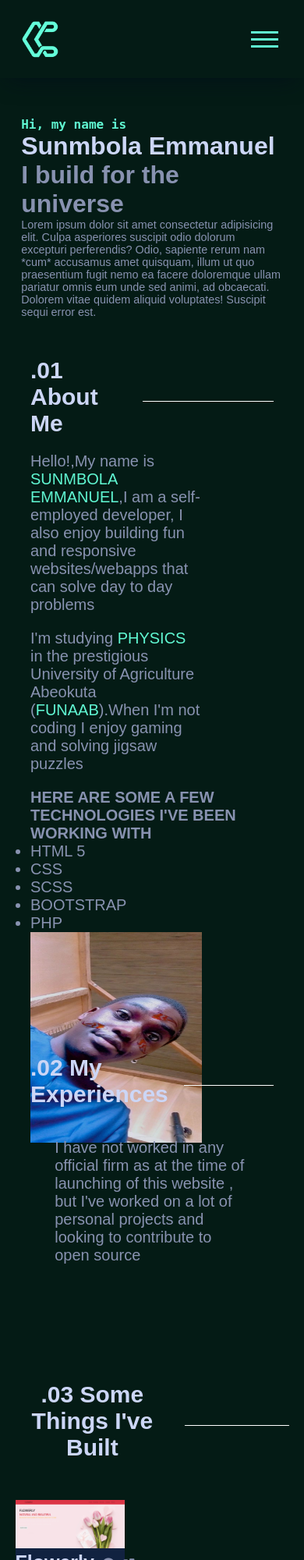
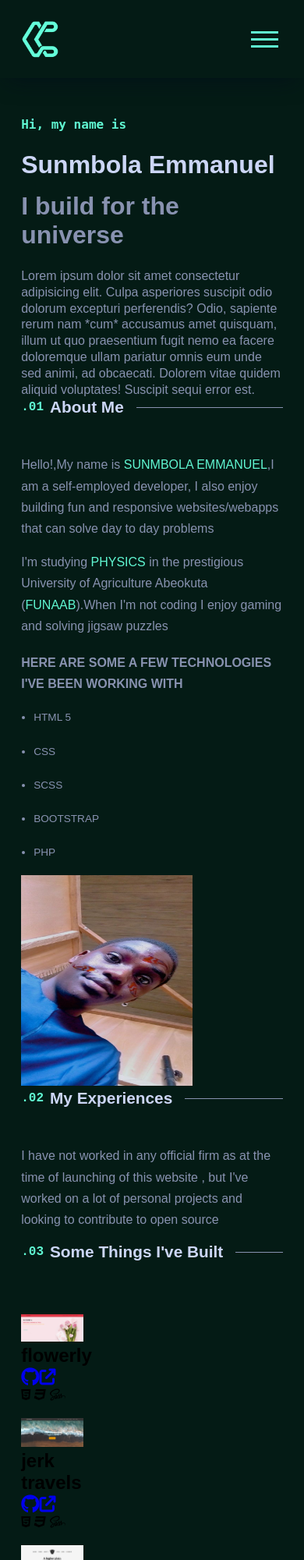
Before and after one commit to EMMANUEL-SUNMBOLA/portfolio3.0, a plain HTML site: page index.htm in a window 390 px wide. Shown: the top 2000 px of the page at 78% size. Drawn offline with Linux system fonts and the light colour scheme.

Commit message:
fixed mobile view

```diff
--- a/index.htm
+++ b/index.htm
@@ -88,9 +88,9 @@
       </p>
     </main>
 
-    <section class="about" id="about">
-      <h1>
-        .01 about me
+    <section class="heading-section about" id="about">
+      <h1 class="sub-heading">
+        <span class="sub-heading-numbering"> .01</span> about me
         <div class="hline"></div>
       </h1>
       <div class="pmg">
@@ -122,9 +122,9 @@
       </div>
     </section>
 
-    <section id="exp">
-      <h1>
-        .02 my experiences
+    <section class="heading-section" id="exp">
+      <h1 class="sub-heading">
+        <span class="sub-heading-numbering">.02</span> my experiences
         <div class="hline"></div>
       </h1>
       <p>
@@ -134,9 +134,9 @@
       </p>
     </section>
 
-    <section id="work">
-      <h1>
-        .03 some things I've built
+    <section class="heading-section" id="work">
+      <h1 class="sub-heading">
+        <span class="sub-heading-numbering">.03</span> some things I've built
         <div class="hline"></div>
       </h1>
       <div class="work-wrapper">
--- a/style.scss
+++ b/style.scss
@@ -16,6 +16,13 @@ $description_text: 0.9rem;
 
 //paddings
 $nav_padding: 1rem 1.7rem;
+
+.para {
+  color: #8892b0;
+  font-size: 1rem;
+  margin-bottom: 1rem;
+  line-height: 1.7rem;
+}
 
 * {
   margin: 0;
@@ -87,11 +94,15 @@ nav {
     }
   }
   .nav-wrapper {
+    display: flex;
+    justify-content: center;
+    align-items: center;
     position: absolute;
     right: 0;
     top: 100px;
     height: 100vh;
-    padding: 0 100px;
+    width: 60%;
+    padding: 0px 50px;
     background-color: $nav_menu_bg;
     transition: 0.4s ease-in;
     transform: translateX(100%);
@@ -101,6 +112,7 @@ nav {
 
     ul {
       display: flex;
+      width: 200px;
       flex-direction: column;
       justify-content: space-evenly;
       align-items: start;
@@ -202,176 +214,63 @@ main {
     font-weight: 700;
     font-family: "monospace", "SpaceMono", "Lucida Sans", "Lucida Sans Regular",
       "Lucida Grande", "Lucida Sans Unicode", Geneva, Verdana, sans-serif;
+    padding: 0 0 1.5rem 0;
   }
   h1 {
     text-transform: capitalize;
     font-size: $name_text;
     color: $white;
+
+    padding-bottom: 1rem;
   }
   h3 {
     color: $grey;
     font-size: $name_text;
+    padding-bottom: 1.5rem;
   }
   p {
     color: $grey;
     font-size: $description_text;
+    font-size: 1rem;
+    line-height: 1.3rem;
   }
 }
 
-#work {
-  text-align: center;
-  margin: 150px auto;
-  width: 90%;
-  height: 100vh;
-  h1 {
+.heading-section {
+  padding-inline: 1.7rem;
+  p {
+    @extend .para;
+  }
+  .sub-heading {
+    font-size: 1.3rem;
+    color: $white;
+    padding-bottom: 3rem;
     display: flex;
-    flex-direction: row;
     align-items: center;
-    font-size: 30px;
-    color: $white;
     text-transform: capitalize;
+    white-space: nowrap;
+    width: 100%;
+    .sub-heading-numbering {
+      font-size: 1rem;
+      padding-right: 0.5rem;
+      color: $light-green;
+      font-family: monospace;
+    }
+
     .hline {
-      margin: 10px 0px 0px 20px;
+      display: block;
+      position: relative;
+      flex-grow: 1;
+      max-width: 18rem;
       height: 1px;
-      width: 250px;
-      background-color: #fff;
-    }
-  }
-  button {
-    margin: 50px auto;
-    width: 100px;
-    height: 7%;
-    background-color: transparent;
-    border-radius: 5px;
-    transition: color 0.3s ease-in-out;
-    text-transform: uppercase;
-    border: 1px solid $light-green;
-    a {
-      text-decoration: none;
-      color: $grey;
-    }
-    &:hover {
-      background-color: $lighter-green;
-      color: $white;
-    }
-  }
-  .work-wrapper {
-    margin: 50px 0px 0px 0px;
-    width: 100%;
-    gap: 10%;
-    .each-work {
-      width: 40%;
-      height: 320px;
-      background-color: $blue;
-      &:hover {
-        filter: grayscale(0.4);
-      }
-      h1 {
-        color: $white;
-        font-size: 25px;
-        i {
-          margin-left: 10px;
-          font-size: 17px;
-          color: $grey;
-          transition: color 0.3s ease-in-out;
-          &:hover {
-            color: $light-green;
-          }
-        }
-      }
-      span {
-        font-size: 35px;
-      }
-      .fa-html5 {
-        color: red;
-      }
-      .fa-css3 {
-        color: blue;
-      }
-      .fa-sass {
-        color: pink;
-      }
-      .imgdv {
-        img {
-          width: 100%;
-        }
-      }
-    }
-  }
-}
-
-.contact {
-  height: 50vh;
-  width: 80%;
-  margin: 280px auto;
-  text-align: center;
-  line-height: 40px;
-  h5 {
-    color: $light-green;
-    text-transform: capitalize;
-    font-size: 20px;
-  }
-  h1 {
-    font-size: 47px;
-    color: $white;
-    text-transform: capitalize;
-  }
-  p {
-    color: $grey;
-  }
-  form {
-    input {
-      width: 50%;
-      height: 30px;
-      margin-top: 10px;
-      border-radius: 2%;
-      color: $grey;
-      font-size: 18px;
-      padding-left: 10px;
-    }
-    button {
-      background: transparent;
-      border: 1px solid $light-green;
-      height: 40px;
-      width: 75px;
-      margin-top: 20px;
-      border-radius: 2px;
-      transition: background-color 0.5s ease-in-out;
-      &:hover {
-        background-color: $lighter-green;
-      }
-    }
-    .mess {
-      height: 200px;
-    }
-  }
-}
-
-.about {
-  width: 80%;
-  margin: 50px auto 40px auto;
-  height: 100vh;
-  h1 {
-    display: flex;
-    flex-direction: row;
-    align-items: center;
-    font-size: 30px;
-    color: $white;
-    text-transform: capitalize;
-    .hline {
-      margin: 10px 0px 0px 20px;
-      height: 1px;
-      width: 250px;
-      background-color: #fff;
+      margin-left: 1rem;
+      background-color: #8892b0;
     }
   }
   .pmg {
     .ps {
       p {
-        width: 70%;
-        color: $grey;
-        font-size: 20px;
-        margin-top: 20px;
+        @extend .para;
         span {
           color: $light-green;
         }
@@ -381,14 +280,16 @@ main {
         h5 {
           color: $grey;
           text-transform: uppercase;
-          font-size: 20px;
+          @extend .para;
         }
         ul {
+          padding-left: 1rem;
           li {
+            @extend .para;
             list-style-image: none;
             color: $grey;
-            font-size: 20px;
             text-transform: uppercase;
+            font-size: 0.85rem;
           }
         }
       }
@@ -399,31 +300,6 @@ main {
         height: 270px;
       }
     }
-  }
-}
-
-#exp {
-  margin: 50px auto;
-  width: 80%;
-  h1 {
-    display: flex;
-    flex-direction: row;
-    align-items: center;
-    font-size: 30px;
-    color: $white;
-    text-transform: capitalize;
-    .hline {
-      margin: 10px 0px 0px 20px;
-      height: 1px;
-      width: 250px;
-      background-color: #fff;
-    }
-  }
-  p {
-    margin: 40px auto 0px auto;
-    font-size: 20px;
-    color: $grey;
-    width: 80%;
   }
 }
 
@@ -446,21 +322,27 @@ main {
 //         }
 //       }
 //     }
-//   }
-//   #work {
-//     .work-wrapper {
-//       flex-direction: column;
-//       align-items: center;
-//       .each-work {
-//         width: 80%;
-//         margin: 20px 0px;
-//       }
-//     }
-//   }
-//   .contact {
-//     margin: 620px auto 140px auto;
-//   }
-// }
+.work-wrapper {
+  flex-direction: column;
+  align-items: center;
+  width: 30px;
+  .each-work {
+    width: 80px;
+    margin: 20px 0px;
+    .imgdv {
+      a {
+        img {
+          width: 100%;
+        }
+      }
+    }
+  }
+}
+
+.contact {
+  margin: 620px auto 140px auto;
+}
+
 // @media (max-width: 280px) {
 //   .about {
 //     margin: 700px auto;
```
Also changed, not shown: style.css, 1 other file.
